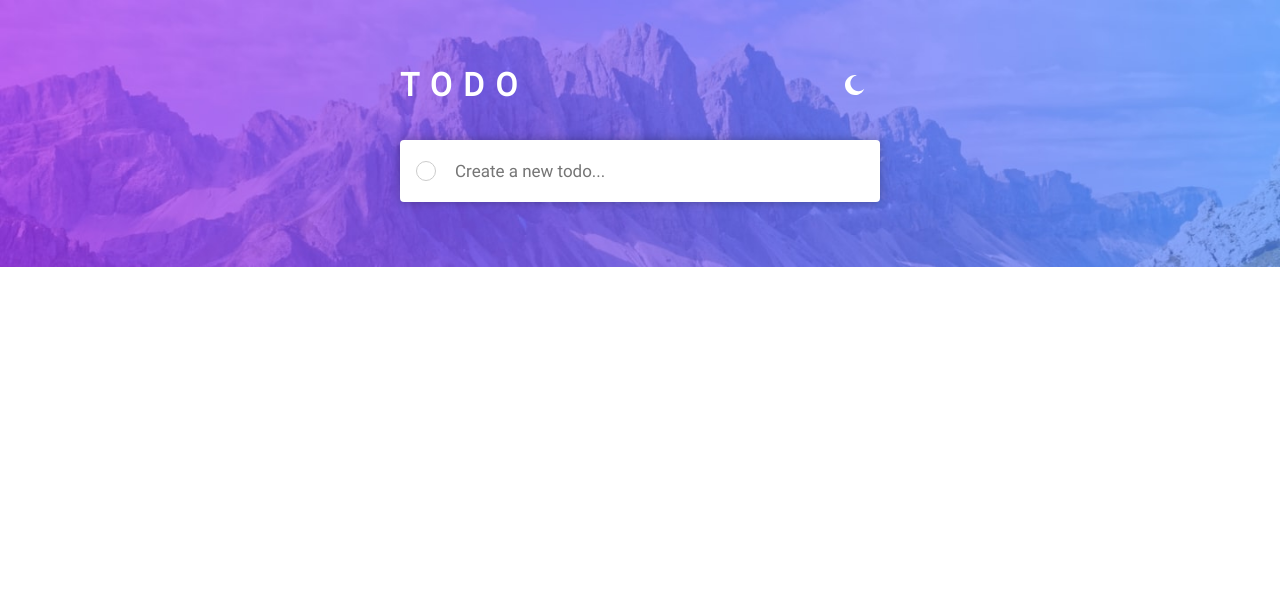
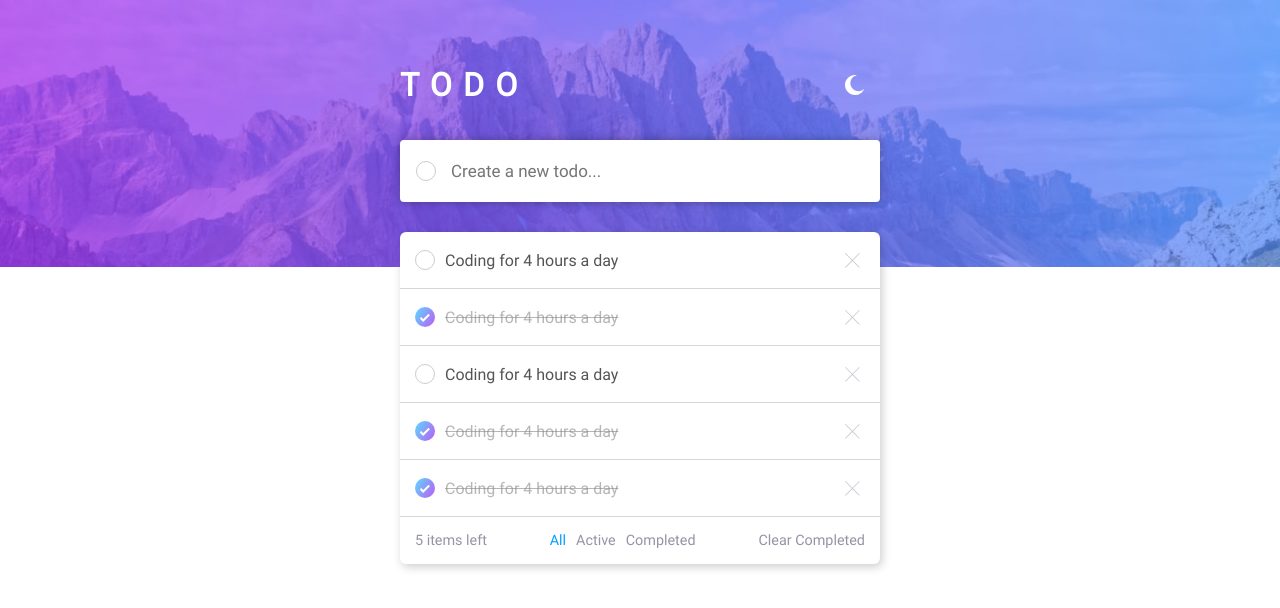
Before and after one commit to ubeyidah/todos-app, a React (Vite) app: page / in a window 1280 px wide. Shown: the top 608 px of the page. Built offline with nearby package versions, Linux system fonts and the light colour scheme.

Commit message:
todo templete

```diff
--- a/src/App.jsx
+++ b/src/App.jsx
@@ -1,13 +1,14 @@
 import React from "react";
 import { moonIcon } from "./assets/images";
 import "./index.css";
+import Todo from "./components/Todo";
 
 export default function App() {
   return (
     <main className="container">
       <header>
         <h1 className="title">TODO</h1>
-        <button className="center">
+        <button className="center btn">
           <img src={moonIcon} alt="theme icon" />
         </button>
       </header>
@@ -16,6 +17,44 @@ export default function App() {
         <div className="check-box"></div>
         <input type="text" placeholder="Create a new todo..." />
       </section>
+
+      <section className="todos">
+        <Todo
+          title="Coding for 4 hours a day"
+          id="3ad3d3da3a"
+          isCompleted={false}
+        />
+        <Todo
+          title="Coding for 4 hours a day"
+          id="3ad3d3da3asda"
+          isCompleted={true}
+        />
+        <Todo
+          title="Coding for 4 hours a day"
+          id="3ad3d3da3asda"
+          isCompleted={0}
+        />
+        <Todo
+          title="Coding for 4 hours a day"
+          id="3ad3d3da3asda"
+          isCompleted={true}
+        />
+        <Todo
+          title="Coding for 4 hours a day"
+          id="3ad3d3da3asda"
+          isCompleted={true}
+        />
+
+        <div className="todos-footer">
+          <p className="todo-length">5 items left</p>
+          <div className="links">
+            <button className="link active">All</button>
+            <button className="link">Active</button>
+            <button className="link">Completed</button>
+          </div>
+          <button className="link">Clear Completed</button>
+        </div>
+      </section>
     </main>
   );
 }
--- /dev/null
+++ b/src/components/Todo.jsx
@@ -0,0 +1,18 @@
+import React from "react";
+import { crossIcon } from "../assets/images";
+
+const Todo = ({ title, id, isCompleted }) => {
+  return (
+    <div className="todo">
+      <div className={`todo-left ${isCompleted && "complete"}`}>
+        <div className="check-box"></div>
+        <input type="text" value={title} disabled={true} />
+      </div>
+      <button className="delete-btn center btn">
+        <img src={crossIcon} alt="close icon" />
+      </button>
+    </div>
+  );
+};
+
+export default Todo;
--- a/src/index.css
+++ b/src/index.css
@@ -36,7 +36,7 @@ body {
   letter-spacing: 0.7rem;
 }
 
-.container header button {
+.btn {
   border: none;
   background: transparent;
   cursor: pointer;
@@ -52,15 +52,15 @@ body {
   justify-content: center;
 }
 
-.container header button:hover {
+.btn:hover {
   background: #cccccc34;
 }
 
-.container header button:active {
+.btn:active {
   background: transparent;
 }
 
-.container header button img {
+.btn img {
   height: 20px;
   width: 20px;
 }
@@ -69,7 +69,7 @@ body {
 
 .container .inputs {
   display: flex;
-  gap: 14px;
+  gap: 10px;
   background: #fff;
   padding: 16px;
   border-radius: 4px;
@@ -78,12 +78,31 @@ body {
   align-items: center;
 }
 
-.container .inputs .check-box {
+.check-box {
   width: 20px;
   height: 20px;
   border-radius: 20px;
   border: 1px solid #ccc;
   cursor: pointer;
+  transition: border-color 0.2s;
+}
+.check-box:hover {
+  border-color: gray;
+}
+.complete .check-box {
+  background: linear-gradient(120deg, hsl(192, 100%, 67%), hsl(280, 87%, 65%));
+
+  border: none;
+  position: relative;
+}
+.complete .check-box::after {
+  content: url(./assets/images/icon-check.svg);
+  background-position: center;
+  background-size: contain;
+  position: absolute;
+  top: 50%;
+  left: 50%;
+  transform: translate(-50%, -50%);
 }
 
 .container .inputs input {
@@ -93,3 +112,79 @@ body {
   outline: none;
   border: none;
 }
+
+/* todos */
+
+.todos {
+  background: #fff;
+  margin-top: 30px;
+  box-shadow: 2px 3px 10px rgba(0, 0, 0, 0.2);
+  border-radius: 6px;
+}
+
+.todos .todo {
+  display: flex;
+  border-bottom: 1px solid #cccc;
+  padding: 15px;
+  gap: 12px;
+  align-items: center;
+  justify-content: space-between;
+}
+
+.todo .todo-left {
+  display: flex;
+  gap: 10px;
+}
+
+.todo .todo-left input {
+  flex: 1;
+  width: 100%;
+  border: none;
+  background: transparent;
+  font-size: 1rem;
+}
+.todo-left.complete input {
+  text-decoration: line-through;
+  color: #84848497;
+}
+
+.delete-btn {
+  width: 26px;
+  height: 26px;
+  opacity: 0.3;
+  transition: opacity 0.3s;
+}
+
+.delete-btn img {
+  width: 15px;
+  height: 15px;
+}
+
+.todo:hover .delete-btn {
+  opacity: 1;
+}
+
+.todos-footer {
+  display: flex;
+  align-items: center;
+  justify-content: space-between;
+  padding: 15px;
+  color: hsl(236, 9%, 61%);
+  font-size: 0.9rem;
+}
+
+.todos-footer .link {
+  border: none;
+  background: transparent;
+  color: hsl(236, 9%, 61%);
+  font-size: 0.9rem;
+  margin-left: 10px;
+  cursor: pointer;
+  transition: color 0.3s;
+}
+.todos-footer .link:not(.active):hover {
+  color: black;
+}
+.todos-footer .active {
+  color: rgb(4, 159, 255);
+}
```
